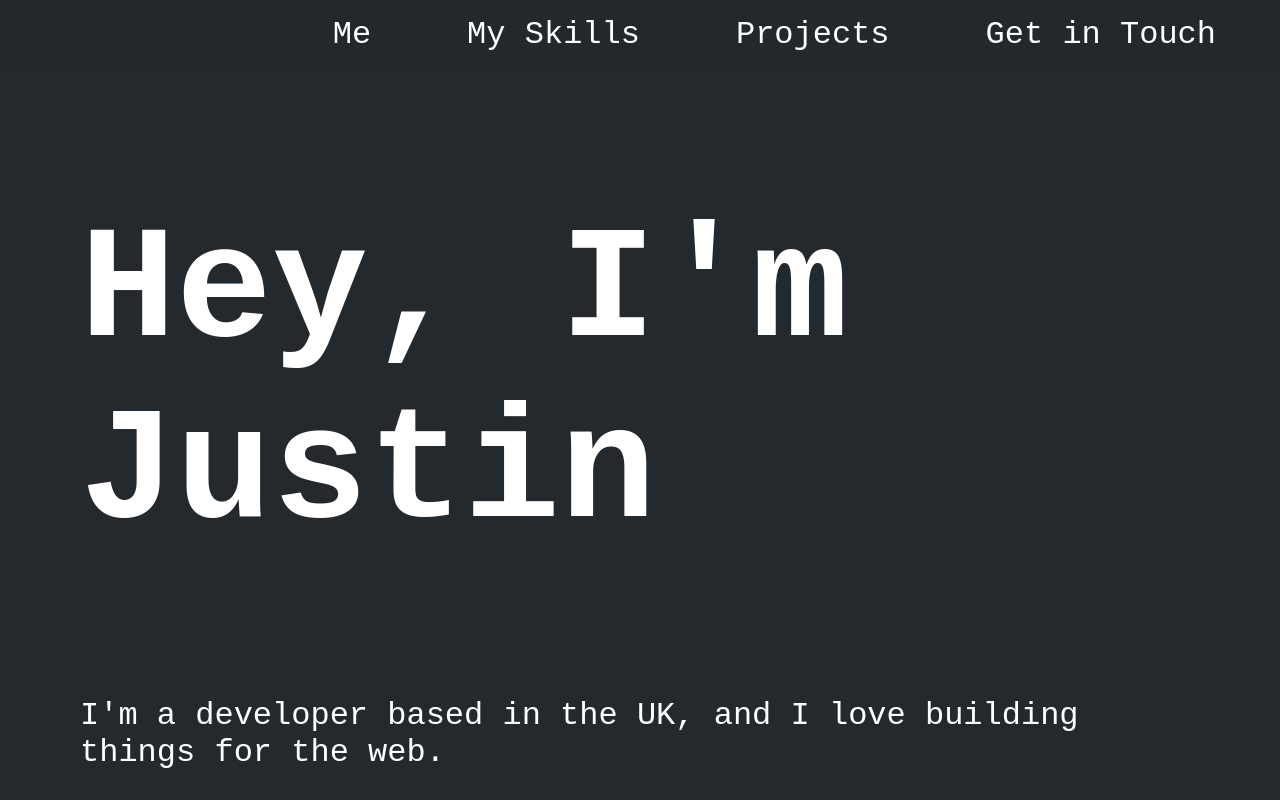
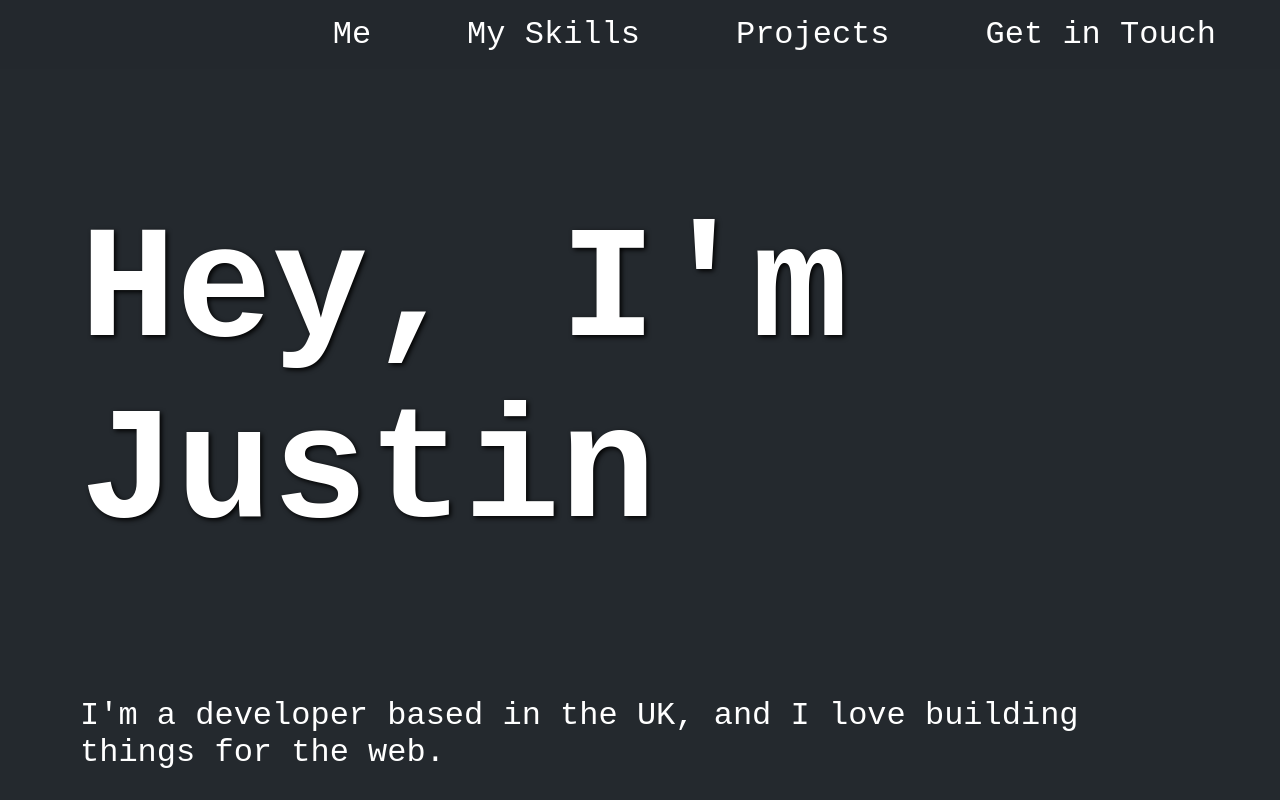
Before and after one commit to okjustin/personal-website, a plain HTML site: page index.html in a window 1280 px wide. Shown: the top 800 px of the page. Drawn offline with Linux system fonts and the light colour scheme.

Commit message:
Text shading

```diff
--- a/style.css
+++ b/style.css
@@ -23,6 +23,10 @@ h2 {
 
 h3 {
   font-size: 4rem;
+}
+
+h1, h2, h3 {
+  text-shadow: 2px 2px 5px black;
 }
 
 p {
```
